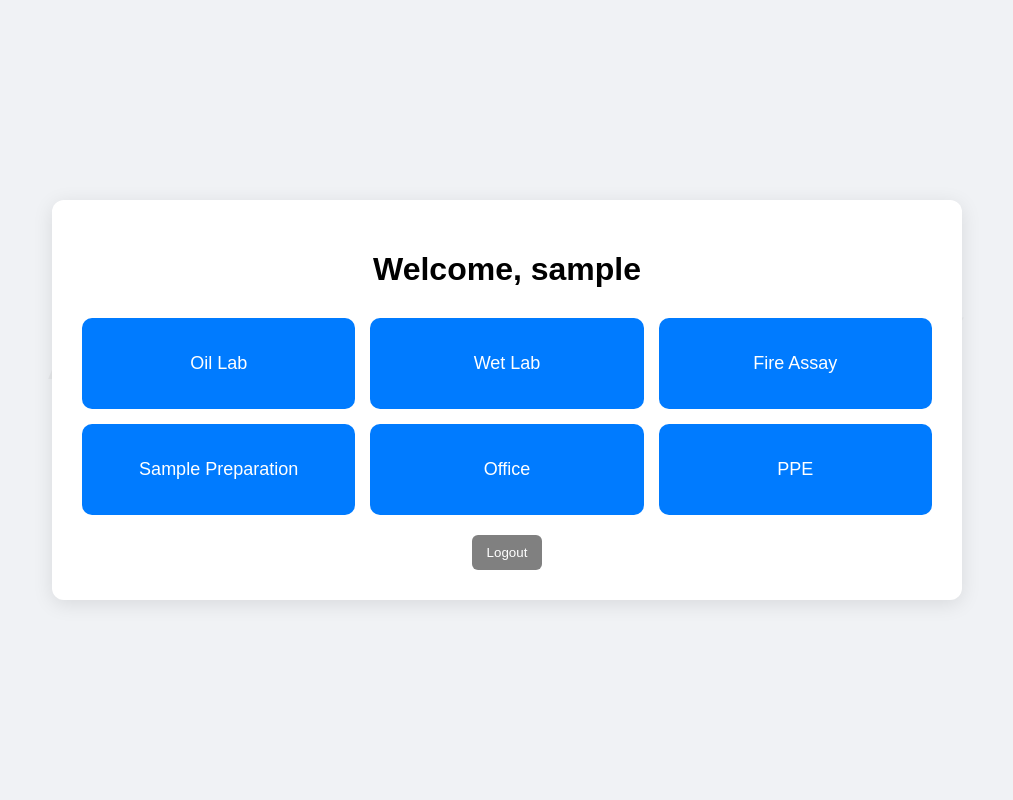
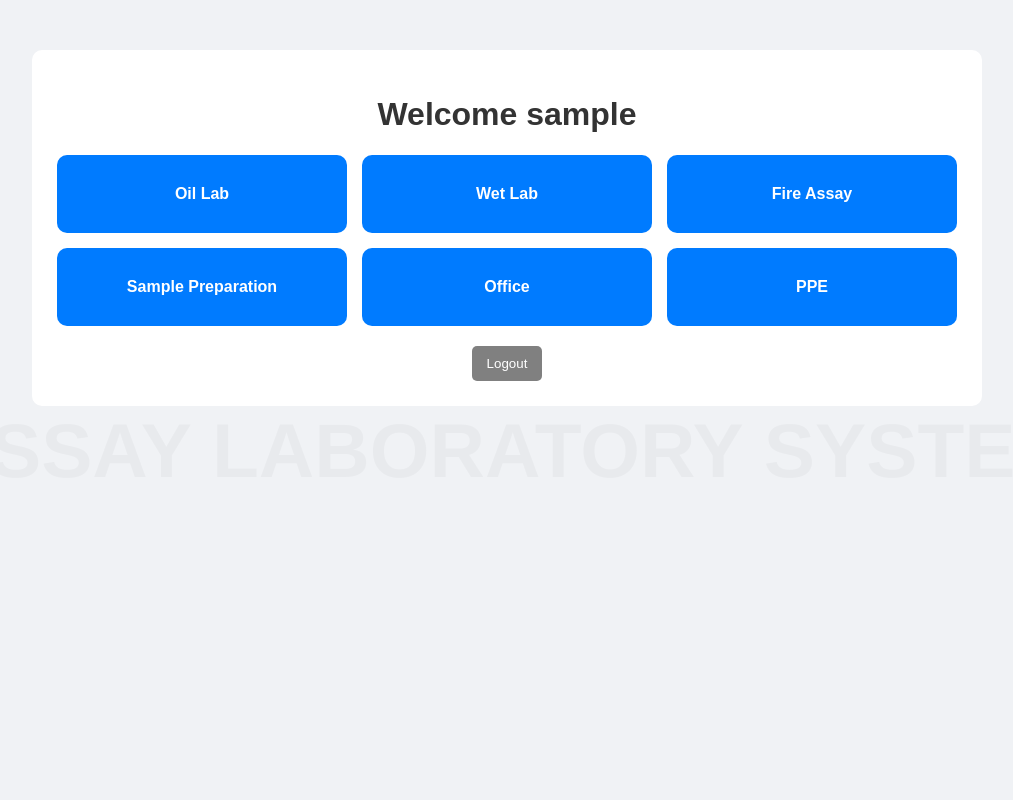
Before and after one commit to samuelcaligner/assay-inventory-management-system, a Flask app: page /dashboard in a window 1280 px wide. Shown: the whole page, without its empty margins (133-1146 px from the left). Run offline with Flask 3, Linux system fonts and the light colour scheme; the visitor is signed in with stand-in values (Sample User, id 1).

Commit message:
Update dashboard.html

```diff
--- a/templates/dashboard.html
+++ b/templates/dashboard.html
@@ -9,92 +9,98 @@ body {
     font-family: Arial;
     margin: 0;
     padding: 0;
-    min-height: 100vh;
-    display: flex;
-    justify-content: center;
-    align-items: center;
     background: #f0f2f5;
 }
 
+/* WATERMARK */
 .bg-text {
     position: fixed;
     width: 100%;
     height: 100%;
-    font-size: 7vw;
-    color: rgba(0,0,0,0.04);
     display: flex;
+    align-items: center;
     justify-content: center;
-    align-items: center;
+    font-size: 6vw;
+    font-weight: bold;
+    color: rgba(0,0,0,0.03);
+    pointer-events: none;
     text-align: center;
-    pointer-events: none;
 }
 
+/* MAIN CONTAINER */
 .container {
     position: relative;
+    max-width: 900px;
+    margin: auto;
+    margin-top: 50px;
     background: white;
-    padding: 30px;
-    border-radius: 12px;
-    width: 90%;
-    max-width: 850px;
-    text-align: center;
-    box-shadow: 0 4px 20px rgba(0,0,0,0.1);
+    padding: 25px;
+    border-radius: 10px;
 }
 
+/* TITLE */
 h1 {
-    margin-bottom: 30px;
+    text-align: center;
+    color: #333;
 }
 
-.btn-grid {
+/* GRID */
+.grid {
     display: grid;
     grid-template-columns: repeat(3, 1fr);
     gap: 15px;
+    margin-top: 20px;
 }
 
-.module-btn {
+/* MODULE BUTTON */
+.module {
     position: relative;
-    padding: 35px;
-    border: none;
     background: #007bff;
     color: white;
-    font-size: 18px;
+    padding: 30px;
     border-radius: 10px;
+    text-align: center;
     cursor: pointer;
+    font-weight: bold;
+    user-select: none;
 }
 
-.module-btn:hover {
-    background: #0056b3;
-}
-
+/* DELETE BUTTON */
 .del {
     position: absolute;
     top: -8px;
     right: -8px;
+    width: 22px;
+    height: 22px;
+    border-radius: 50%;
     background: red;
     color: white;
-    border-radius: 50%;
-    width: 22px;
-    height: 22px;
     border: none;
+    cursor: pointer;
     display: none;
+}
+
+/* SHOW DELETE ON HOVER */
+.module:hover .del {
+    display: block;
+}
+
+/* CONTROLS */
+.controls {
+    margin-top: 20px;
+    display: flex;
+    justify-content: center;
+    gap: 10px;
+}
+
+.btn {
+    padding: 10px 15px;
+    border: none;
+    border-radius: 5px;
     cursor: pointer;
 }
 
-.module-btn:hover .del {
-    display: block;
-}
-
-.controls {
-    margin-top: 20px;
-}
-
-button {
-    padding: 10px 15px;
-    border: none;
-    border-radius: 6px;
-    cursor: pointer;
-}
-
-.add-btn {
+.add {
     background: green;
     color: white;
 }
@@ -104,8 +110,9 @@ button {
     color: white;
 }
 
+/* HIDE FOR NON ADMIN */
 .hidden {
-    display: none;
+    display: none !important;
 }
 </style>
 </head>
@@ -115,29 +122,33 @@ button {
 <div class="bg-text">ASSAY LABORATORY SYSTEM</div>
 
 <div class="container">
-    <h1>Welcome, {{ user }}</h1>
 
-    <div class="btn-grid" id="btnGrid"></div>
+    <h1>Welcome {{ user }}</h1>
+
+    <div class="grid" id="grid"></div>
 
     <div class="controls">
-        <button class="add-btn" id="addBtn" onclick="addModule()">+ Add Module</button>
-        <a href="/logout"><button class="logout">Logout</button></a>
+        <button class="btn add" id="addBtn" onclick="addModule()">+ Add Module</button>
+        <a href="/logout"><button class="btn logout">Logout</button></a>
     </div>
+
 </div>
 
 <script>
 const isAdmin = {{ 'true' if is_admin else 'false' }};
 
+// DEFAULT MODULES
 const defaultModules = [
     "Oil Lab",
     "Wet Lab",
     "Fire Assay",
-    "Sample Preparation",
+    "Sample Prep",
     "Office",
     "PPE"
 ];
 
-window.onload = () => {
+// ================= INIT =================
+window.onload = function () {
     if (!isAdmin) {
         document.getElementById("addBtn").classList.add("hidden");
     }
@@ -145,62 +156,67 @@ window.onload = () => {
     loadModules();
 };
 
-// =====================
-// LOAD MODULES
-// =====================
+// ================= LOAD MODULES =================
 function loadModules() {
     fetch("/get_modules")
     .then(res => res.json())
-    .then(modules => {
-
-        const grid = document.getElementById("btnGrid");
+    .then(data => {
+        const grid = document.getElementById("grid");
         grid.innerHTML = "";
 
-        // initialize defaults once
-        if (!modules || modules.length === 0) {
-            modules = defaultModules;
+        if (!data || data.length === 0) {
+            data = defaultModules;
 
             fetch("/save_modules", {
                 method: "POST",
                 headers: {"Content-Type": "application/json"},
-                body: JSON.stringify({modules})
+                body: JSON.stringify({modules: defaultModules})
             });
         }
 
-        modules.forEach((name, index) => {
-            const btn = document.createElement("button");
-            btn.className = "module-btn";
+        data.forEach((name, index) => {
+            const div = document.createElement("div");
+            div.className = "module";
+            div.innerText = name;
 
-            btn.innerHTML = `
-                ${escapeHtml(name)}
-                ${isAdmin ? `<button class="del" onclick="deleteModule(${index}, event)">x</button>` : ""}
-            `;
-
-            btn.onclick = (e) => {
-                if (e.target.classList.contains("del")) return;
+            // OPEN MODULE
+            div.onclick = () => {
                 window.location.href = "/module/" + encodeURIComponent(name);
             };
 
+            // DELETE BUTTON (ADMIN ONLY)
             if (isAdmin) {
-                btn.oncontextmenu = (e) => {
+                const del = document.createElement("button");
+                del.innerText = "x";
+                del.className = "del";
+
+                del.onclick = (e) => {
+                    e.stopPropagation();
+                    deleteModule(index);
+                };
+
+                div.appendChild(del);
+
+                // RENAME (RIGHT CLICK ADMIN ONLY)
+                div.oncontextmenu = (e) => {
                     e.preventDefault();
                     renameModule(index, name);
                 };
             }
 
-            grid.appendChild(btn);
+            grid.appendChild(div);
         });
     })
-    .catch(err => console.error("Load modules error:", err));
+    .catch(err => {
+        console.error("Module load error:", err);
+    });
 }
 
-// =====================
-// ADD MODULE
-// =====================
+// ================= ADD MODULE =================
 function addModule() {
     if (!isAdmin) return;
 
-    const name = prompt("Enter module name:");
+    const name = prompt("Module name:");
     if (!name) return;
 
     fetch("/add_module", {
@@ -208,68 +224,35 @@ function addModule() {
         headers: {"Content-Type": "application/json"},
         body: JSON.stringify({name: name.trim()})
     })
-    .then(res => res.json())
-    .then(data => {
-        if (data.status === "ok") loadModules();
-        else alert(data.message || "Error adding module");
-    });
+    .then(() => loadModules());
 }
 
-// =====================
-// RENAME MODULE
-// =====================
+// ================= DELETE =================
+function deleteModule(index) {
+    if (!confirm("Delete module?")) return;
+
+    fetch("/delete_module", {
+        method: "POST",
+        headers: {"Content-Type": "application/json"},
+        body: JSON.stringify({index: index})
+    })
+    .then(() => loadModules());
+}
+
+// ================= RENAME =================
 function renameModule(index, oldName) {
-    if (!isAdmin) return;
-
     const newName = prompt("Rename module:", oldName);
-    if (!newName || newName.trim() === oldName) return;
+    if (!newName) return;
 
     fetch("/rename_module", {
         method: "POST",
         headers: {"Content-Type": "application/json"},
         body: JSON.stringify({
-            index,
+            index: index,
             newName: newName.trim()
         })
     })
-    .then(res => res.json())
-    .then(data => {
-        if (data.status === "ok") loadModules();
-        else alert("Rename failed");
-    });
-}
-
-// =====================
-// DELETE MODULE
-// =====================
-function deleteModule(index, event) {
-    event.stopPropagation();
-
-    if (!isAdmin) return;
-
-    if (!confirm("Delete this module?")) return;
-
-    fetch("/delete_module", {
-        method: "POST",
-        headers: {"Content-Type": "application/json"},
-        body: JSON.stringify({index})
-    })
-    .then(res => res.json())
-    .then(data => {
-        if (data.status === "ok") loadModules();
-    });
-}
-
-// =====================
-// SECURITY HELPER
-// =====================
-function escapeHtml(text) {
-    return text
-        .replaceAll("&", "&amp;")
-        .replaceAll("<", "&lt;")
-        .replaceAll(">", "&gt;")
-        .replaceAll('"', "&quot;")
-        .replaceAll("'", "&#039;");
+    .then(() => loadModules());
 }
 </script>
 
```
